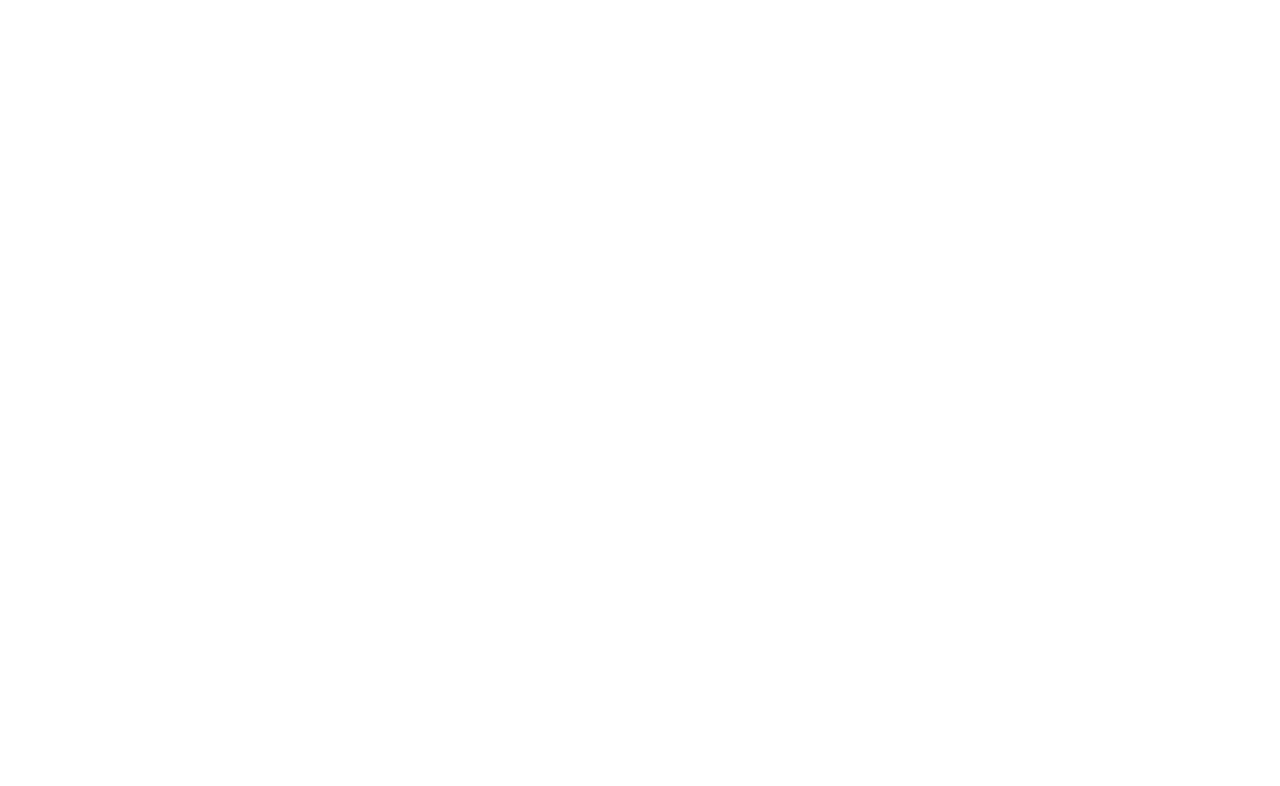
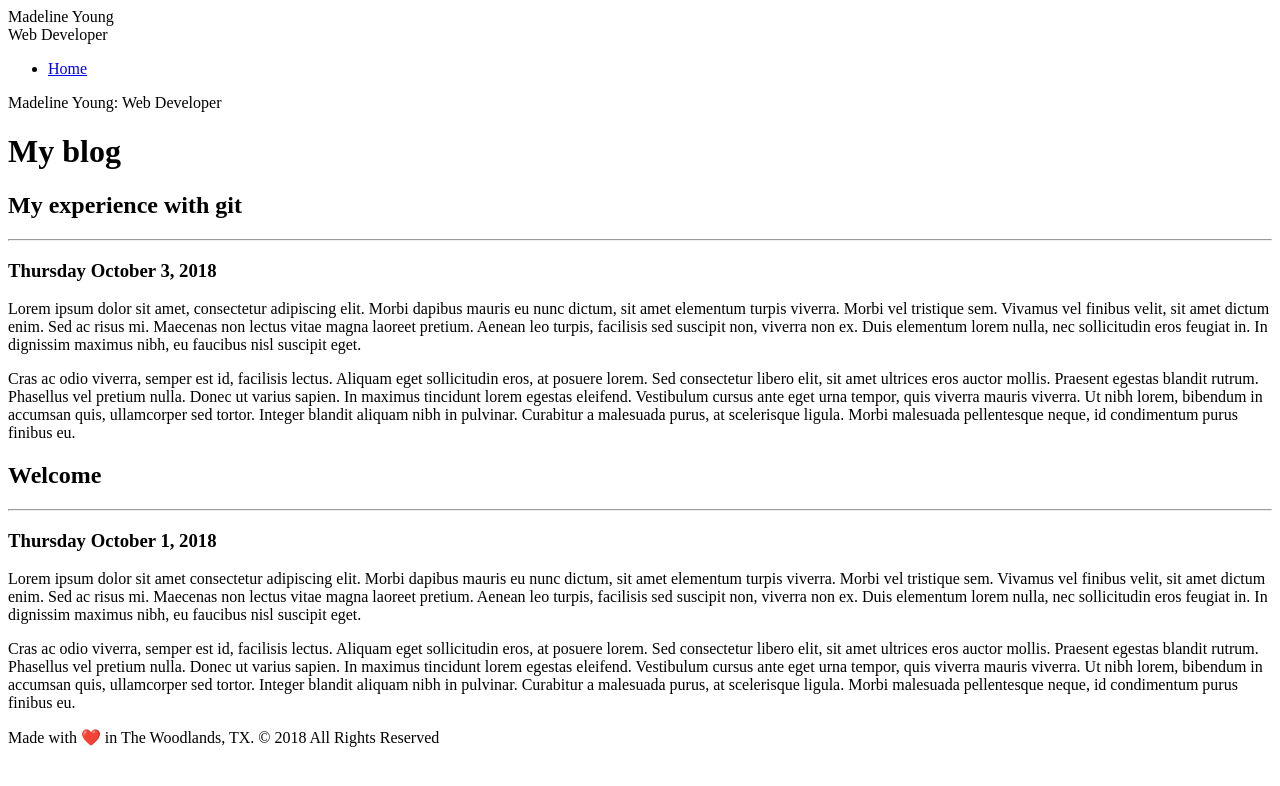
Before and after one commit to madelinejy/Personal-Blog, a plain HTML site: page index.html in a window 1280 px wide. Drawn offline with Linux system fonts and the light colour scheme.

Commit message:
Add required HTML elements to the blog page skeleton

```diff
--- a/index.html
+++ b/index.html
@@ -6,7 +6,75 @@
     <meta http-equiv="X-UA-Compatible" content="ie=edge">
     <title>Madeline Young - Web Developer</title>
 </head>
-<body>
+    <body>
+        <div class="parent">
+            <div class="wrapper">
+                <nav>
+                    <div class="inner-wrap">
+                        <div class="site-header">Madeline Young</div>
+                        <div class="site-subheader">Web Developer</div>
+                        <ul class="site-navigation">
+                            <li><a href="index.html">Home</a></li>
+                        </ul>
+                    </div>
+                </nav>
 
-</body>
+                <main>
+                    <div class="menu">
+                        <div class="menu-icon" id="sidebarCollapse">
+                            <span class="mobile-header">Madeline Young: Web Developer</span>
+                        </div>
+                    </div>
+                    <h1>My blog</h1>
+                        <article>
+                            <h2>My experience with git</h2>
+                            <hr />
+                            <h3>Thursday October 3, 2018</h3>
+                            <p>
+                                Lorem ipsum dolor sit amet, consectetur adipiscing elit. Morbi dapibus mauris eu nunc
+                                dictum, sit amet elementum turpis viverra. Morbi vel tristique sem. Vivamus vel finibus velit, sit amet
+                                dictum enim. Sed ac risus mi. Maecenas non lectus vitae magna laoreet pretium. Aenean leo turpis, facilisis
+                                sed suscipit non, viverra non ex. Duis elementum lorem nulla, nec sollicitudin eros feugiat in. In
+                                dignissim maximus nibh, eu faucibus nisl suscipit eget.
+                            </p>
+                            <p>
+                                Cras ac odio viverra, semper est id, facilisis lectus. Aliquam eget sollicitudin eros, at posuere lorem.
+                                Sed consectetur libero elit, sit amet ultrices eros auctor mollis. Praesent egestas blandit rutrum. Phasellus vel pretium nulla. Donec ut varius sapien. In maximus tincidunt lorem egestas eleifend. Vestibulum cursus ante
+                                eget urna tempor, quis viverra mauris viverra. Ut nibh lorem, bibendum in accumsan quis, ullamcorper sed
+                                tortor. Integer blandit aliquam nibh in pulvinar. Curabitur a malesuada purus, at scelerisque ligula. Morbi
+                                malesuada pellentesque neque, id condimentum purus finibus eu.
+                            </p>
+                        </article>
+
+                        <article>
+                            <h2>Welcome</h2>
+                            <hr />
+                            <h3>Thursday October 1, 2018</h3>
+                            <p>
+                                Lorem ipsum dolor sit amet consectetur adipiscing elit. Morbi dapibus mauris eu nunc
+                                dictum, sit amet elementum turpis viverra. Morbi vel tristique sem. Vivamus vel finibus velit, sit amet
+                                dictum enim. Sed ac risus mi. Maecenas non lectus vitae magna laoreet pretium. Aenean leo turpis, facilisis
+                                sed suscipit non, viverra non ex. Duis elementum lorem nulla, nec sollicitudin eros feugiat in. In
+                                dignissim
+                                maximus nibh, eu faucibus nisl suscipit eget.
+                            </p>
+                            <p>
+                                Cras ac odio viverra, semper est id, facilisis lectus. Aliquam eget sollicitudin eros, at posuere lorem.
+                                Sed
+                                consectetur libero elit, sit amet ultrices eros auctor mollis. Praesent egestas blandit rutrum. Phasellus
+                                vel
+                                pretium nulla. Donec ut varius sapien. In maximus tincidunt lorem egestas eleifend. Vestibulum cursus ante
+                                eget urna tempor, quis viverra mauris viverra. Ut nibh lorem, bibendum in accumsan quis, ullamcorper sed
+                                tortor. Integer blandit aliquam nibh in pulvinar. Curabitur a malesuada purus, at scelerisque ligula. Morbi
+                                malesuada pellentesque neque, id condimentum purus finibus eu.
+                            </p>
+                        </article>
+                        <footer>
+                            Made with ❤️ in The Woodlands, TX. © 2018 All Rights Reserved
+                        </footer>
+
+                </main>
+            </div>
+        </div>
+    </body>
 </html>
```
